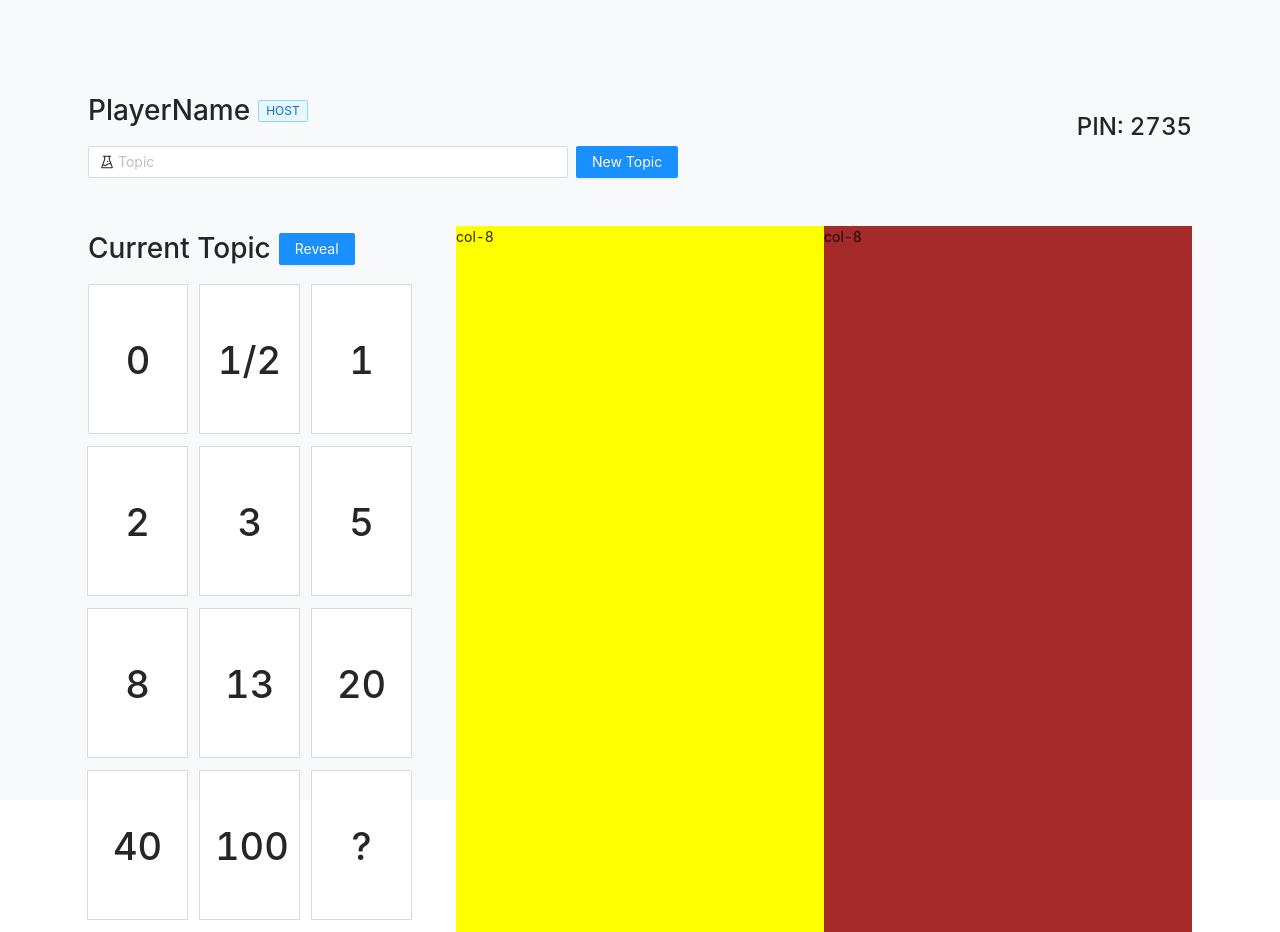
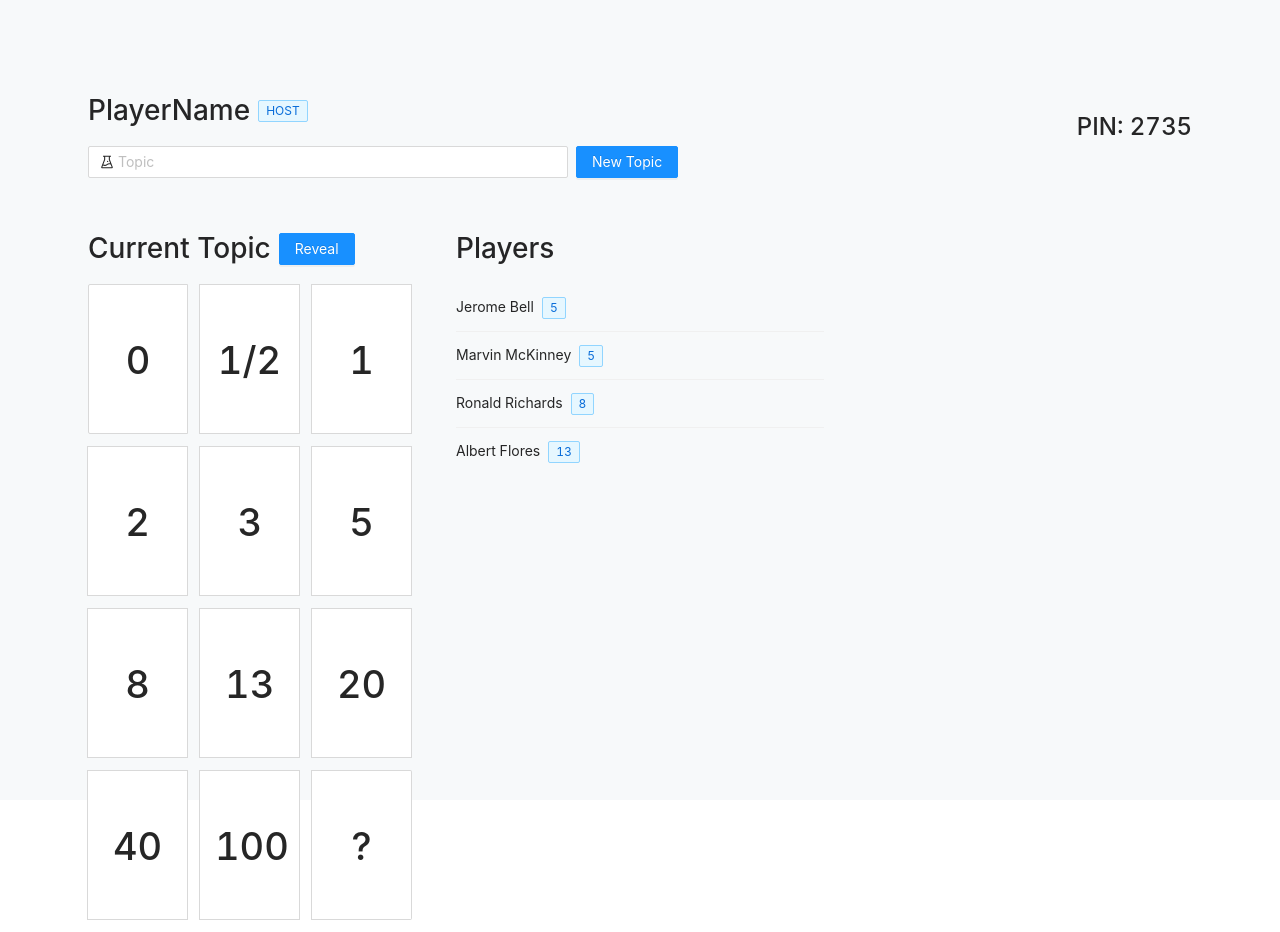
Before and after one commit to thiagopereiramartinez/scrumpoker-run.web, a React (Create React App) app: page /dashboard in a window 1280 px wide. Built offline with nearby package versions, Linux system fonts and the light colour scheme.

Commit message:
feat: adiciona lista de players

```diff
--- a/src/ui/Dashboard.js
+++ b/src/ui/Dashboard.js
@@ -1,7 +1,7 @@
 import '../App.css'
 
 import React, { useState } from 'react';
-import { Row, Col, Tag, Input, Button, Radio } from 'antd';
+import { Row, Col, Tag, Input, Button, Radio, List } from 'antd';
 import { ExperimentOutlined } from '@ant-design/icons';
 
 export default function Dashboard() {
@@ -11,6 +11,29 @@ export default function Dashboard() {
     const onChange = e => {
         setValue(e.target.value);
     }
+
+    const data = [
+        {
+            id: 0,
+            name: 'Jerome Bell',
+            vote: 5
+        },
+        {
+            id: 1,
+            name: 'Marvin McKinney',
+            vote: 5
+        },
+        {
+            id: 2,
+            name: 'Ronald Richards',
+            vote: 8
+        },
+        {
+            id: 3,
+            name: 'Albert Flores',
+            vote: 13
+        }
+    ];
 
     return <>
         <div className="dashboard-bg">
@@ -35,7 +58,7 @@ export default function Dashboard() {
                         <h1>Current Topic</h1>
                         <Button type="primary" style={{ marginLeft: 8, marginBottom: 12 }}>Reveal</Button>
                     </Row>
-                    <Radio.Group onChange={onChange} value={value} buttonStyle="solid" style={{  }}>
+                    <Radio.Group onChange={onChange} value={value} buttonStyle="solid" style={{}}>
                         <Radio.Button value={1} className="votecard">0</Radio.Button>
                         <Radio.Button value={2} className="votecard">1/2</Radio.Button>
                         <Radio.Button value={3} className="votecard">1</Radio.Button>
@@ -50,8 +73,21 @@ export default function Dashboard() {
                         <Radio.Button value={12} className="votecard">?</Radio.Button>
                     </Radio.Group>
                 </Col>
-                <Col span={8} style={{ backgroundColor: 'yellow' }}>col-8</Col>
-                <Col span={8} style={{ backgroundColor: 'brown' }}>col-8</Col>
+                <Col span={8}>
+                    <h1>Players</h1>
+                    <List
+                        dataSource={data}
+                        renderItem={item => (
+                            <List.Item>
+                                <div>
+                                    {item.name}
+                                    <Tag color="blue" style={{ marginLeft: 8 }}>{item.vote}</Tag>
+                                </div>
+                            </List.Item>
+                        )}
+                    />
+                </Col>
+                <Col span={8}></Col>
             </Row>
         </div>
     </>;
```
